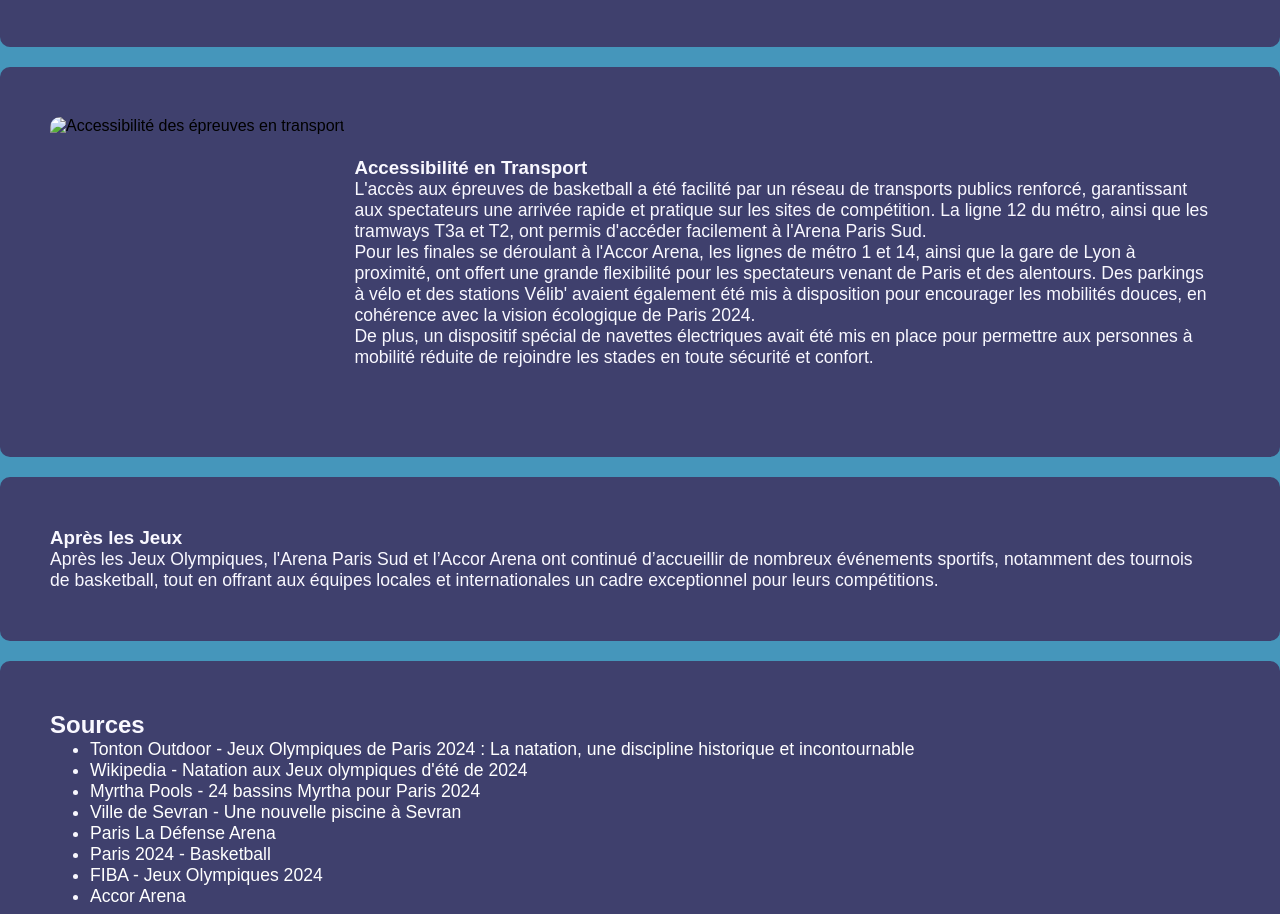
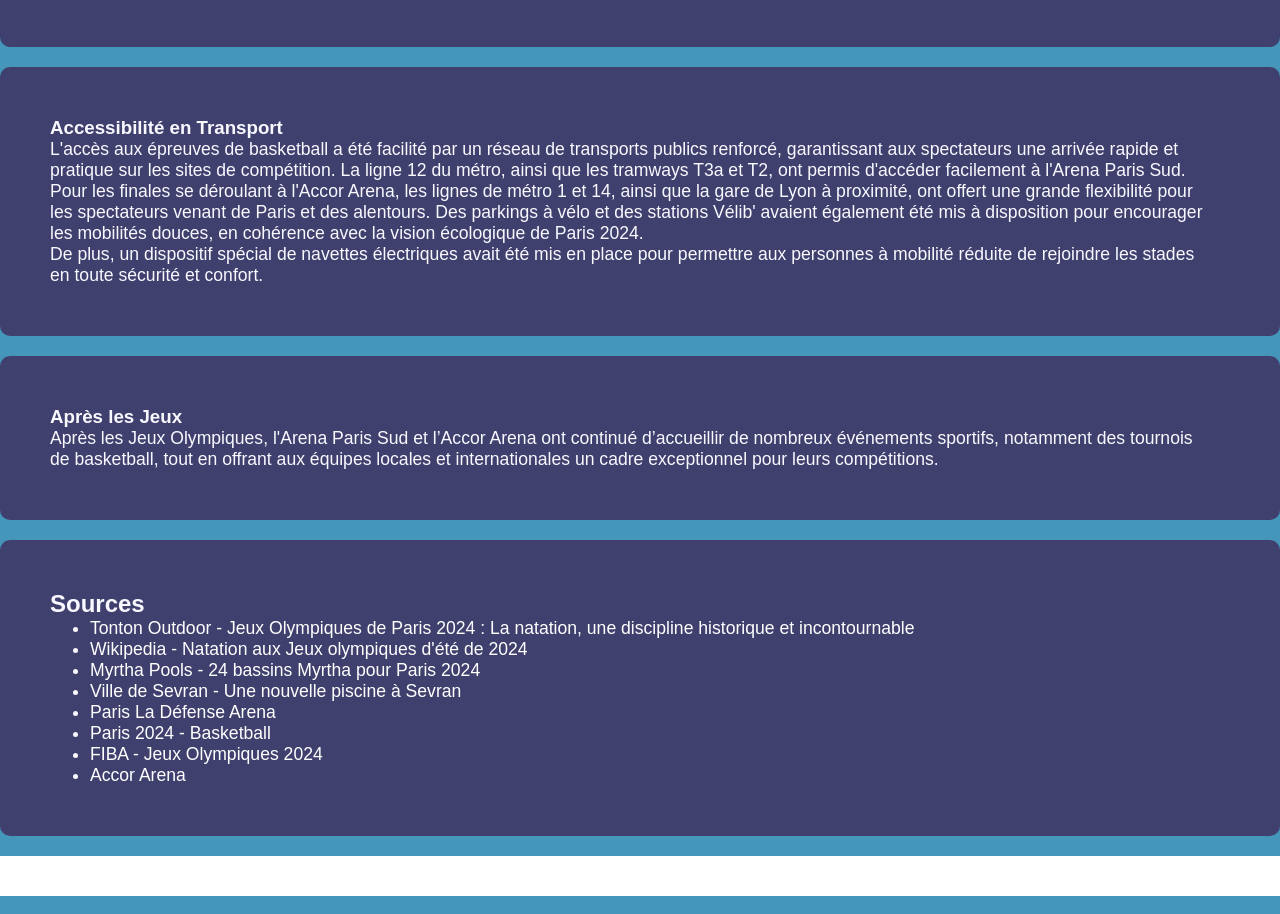
Before and after one commit to Fouxe93/index, a plain HTML site: page index.html in a window 1280 px wide. Shown: the part 5289-6203 px from the top of the page. Drawn offline with Linux system fonts and the light colour scheme.

Commit message:
Update index.html

```diff
--- a/index.html
+++ b/index.html
@@ -269,7 +269,7 @@
                 De plus, un dispositif spécial de navettes électriques avait été mis en place pour permettre aux personnes à mobilité réduite de rejoindre les stades en toute sécurité et confort.
             </p>
         </div>
-        <img src="transport_jo2024.jpg" alt="Accessibilité des épreuves en transport" class="section-image">
+
     </div>
 </section>
 
```
